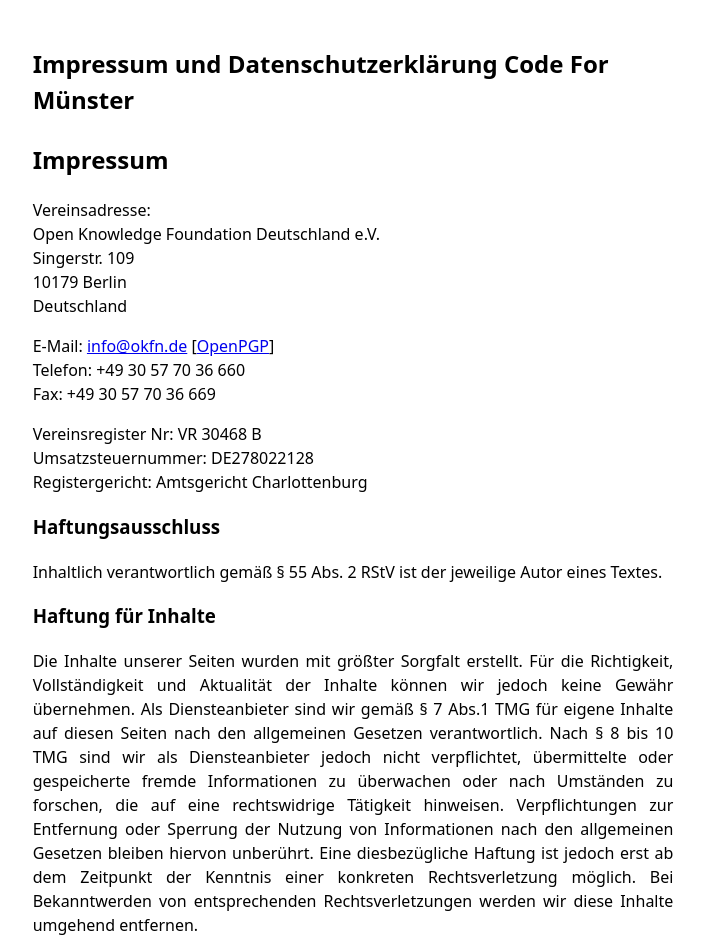
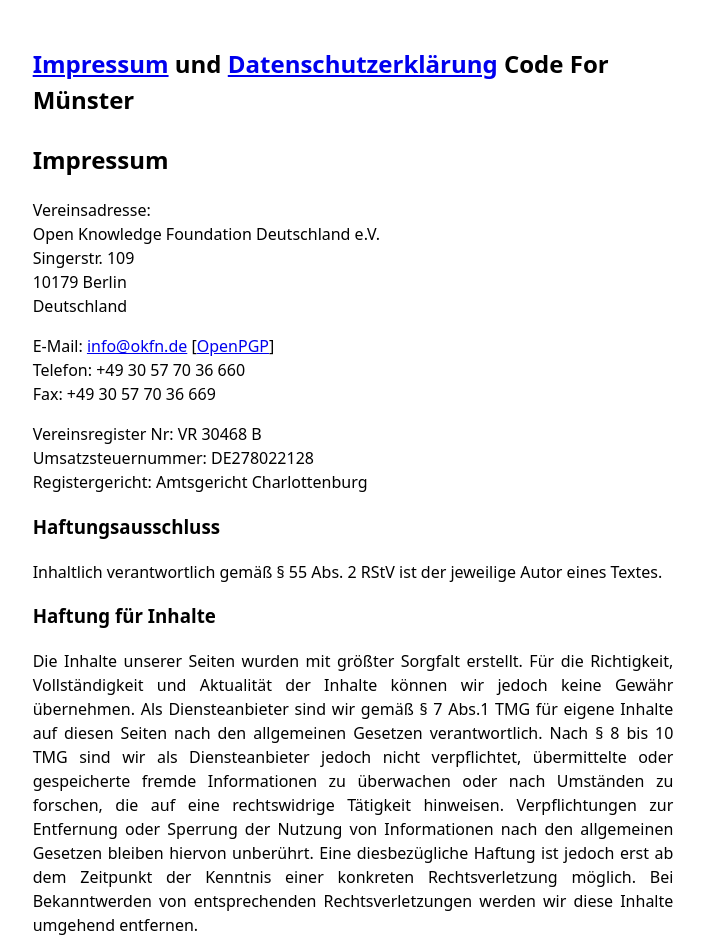
Before and after one commit to codeformuenster/impressum, a plain HTML site: page index.html in a window 1280 px wide. Shown: the top 940 px of the page, without its empty margins (287-991 px from the left). Drawn offline with Linux system fonts and the light colour scheme.

Commit message:
add anchors

```diff
--- a/index.html
+++ b/index.html
@@ -13,10 +13,10 @@
     <main>
         <article>
             <header>
-                <h1>Impressum und Datenschutzerklärung Code For Münster</h1>
+                <h1><a href="#impressum">Impressum</a> und <a href="#datenschutz">Datenschutzerklärung</a> Code For Münster</h1>
             </header>
 
-						<h2>Impressum</h2>
+						<h2 id="impressum">Impressum</h2>
             <p>Vereinsadresse:<br>
                 Open Knowledge Foundation Deutschland e.V.<br>
                 Singerstr. 109<br>
@@ -65,7 +65,7 @@
                 entsprechenden Hinweis. Bei Bekanntwerden von Rechtsverletzungen werden wir derartige Inhalte
                 umgehend entfernen.</p>
 
-            <h2>Datenschutzerklärung</h2>
+            <h2 id="datenschutz">Datenschutzerklärung</h2>
             <p>Die Open Knowledge Foundation Deutschland e.V., Singerstr. 109, 10179 Berlin, Deutschland
                 (nachfolgend als „Open Knowledge Foundation“ oder „wir“ bezeichnet) betreibt die im Internet unter
                 <a href="https://codeformuenster.org" rel="nofollow">https://codeformuenster.org</a>
```
